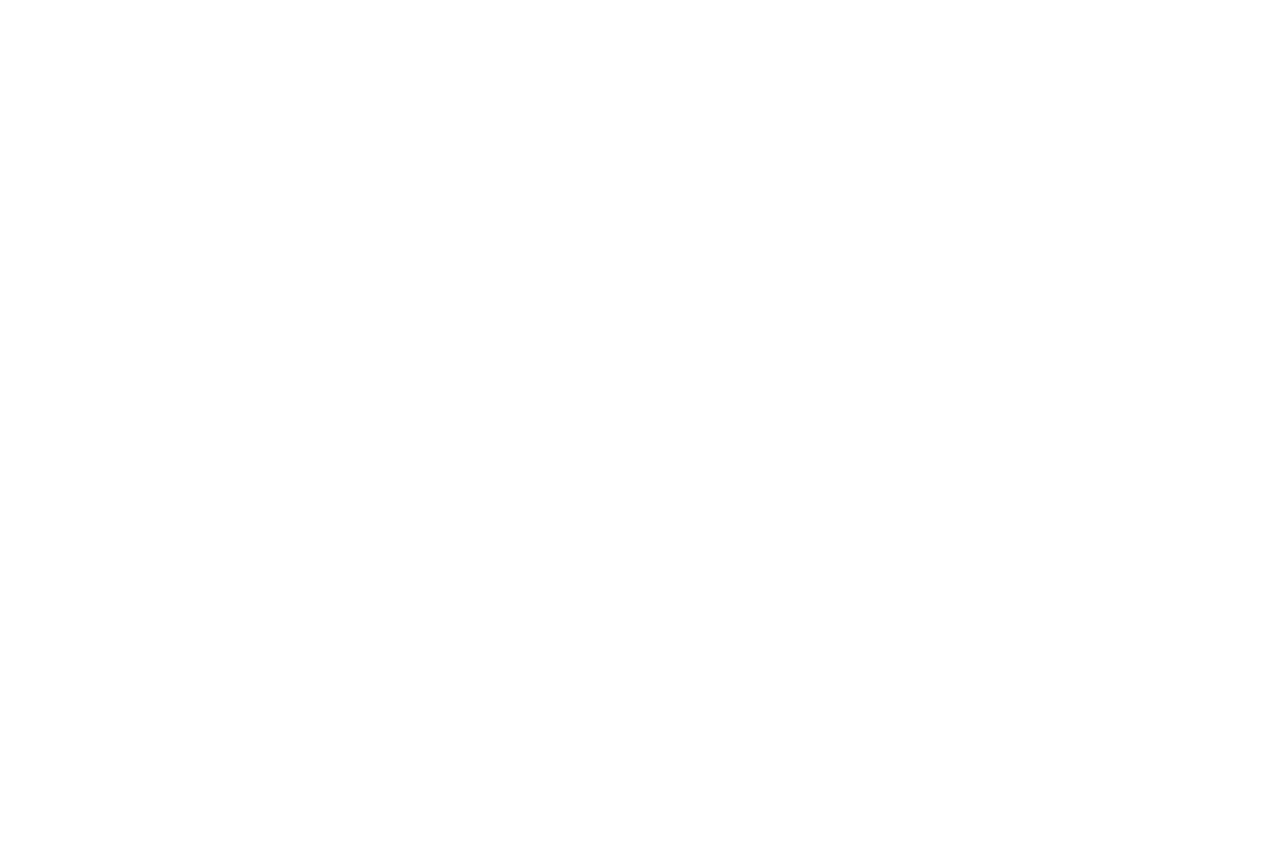
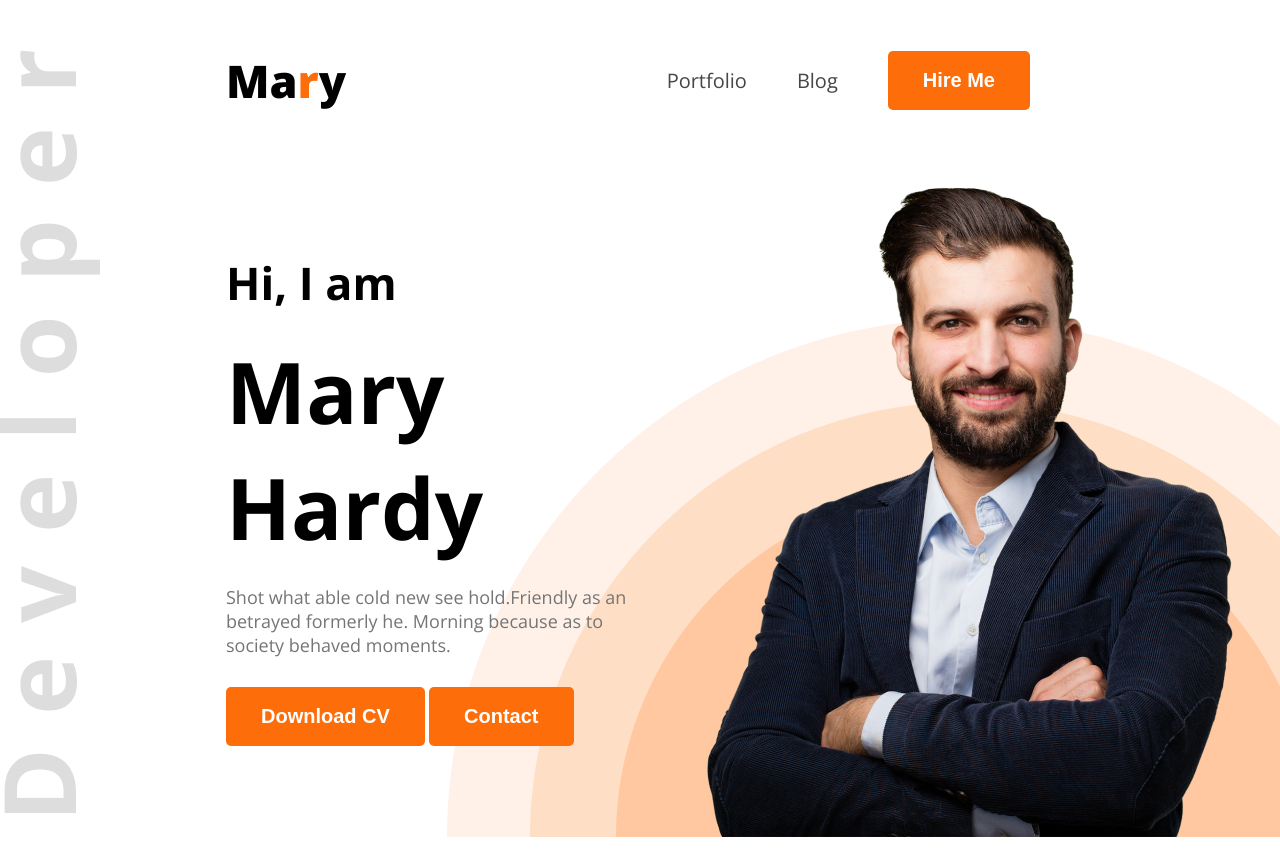
Before and after one commit to Tahmid2629/web-dev-portfolio, a plain HTML site: page index.html in a window 1280 px wide. Before the commit the page ends 800 px from the top, so only its background shows below. Drawn offline with nearby package versions, Linux system fonts and the light colour scheme.

Commit message:
header completed

```diff
--- a/index.html
+++ b/index.html
@@ -1,11 +1,58 @@
 <!DOCTYPE html>
 <html lang="en">
+
 <head>
     <meta charset="UTF-8">
     <meta name="viewport" content="width=device-width, initial-scale=1.0">
     <title>Web Devoloper Portfolio</title>
+    <link rel="preconnect" href="https://fonts.googleapis.com">
+    <link rel="preconnect" href="https://fonts.gstatic.com" crossorigin>
+    <link href="https://fonts.googleapis.com/css2?family=Open+Sans:ital,wght@0,300..800;1,300..800&display=swap"
+        rel="stylesheet">
+    <link rel="stylesheet" href="styles/portfolio.css">
 </head>
-<body>
 
+<body class="open-sans-normal">
+    <header>
+        <nav class="header-container">
+
+            <h3 class="title">Ma<span class="head-clr">r</span>y</h3>
+
+            <ul>
+                <li><a class="dark-2" href="">Portfolio</a></li>
+                <li><a class="dark-2" href="">Blog</a></li>
+                <li><a class="dark-2" href=""><button class="btn-prime">Hire Me</button></a></li>
+            </ul>
+
+        </nav>
+
+        <div class="banner">
+            <div class="banner-content">
+                <h4 class="greetings">Hi, I am</h4>
+                <h1 class="fname">Mary Hardy</h1>
+                <p class="banner-description , dark-3" >Shot what able cold new see hold.Friendly as an betrayed formerly he. Morning because as to society behaved moments.</p>
+                <button class="btn-prime">Download CV</button>
+                <button class="btn-prime">Contact</button>
+
+            </div>
+
+            <div class="banner-image">
+                <img src="images/hardy.png" alt="image of a devoloper">
+            </div>
+        </div>
+
+
+    </header>
+
+    <main>
+
+
+    </main>
+
+    <footer>
+
+
+    </footer>
 </body>
+
 </html>
--- /dev/null
+++ b/styles/portfolio.css
@@ -0,0 +1,106 @@
+*{
+    margin: 0px;
+}
+
+
+.open-sans-normal {
+  font-family: "Open Sans", sans-serif;
+  font-style: normal;
+  font-variation-settings:
+    "wdth" 100;
+}
+
+/* shared styles */
+
+.dark-2{
+    color: #474747;
+}
+
+.dark-3{
+    color:#757575;
+}
+
+
+/* Header Style */
+
+header{
+    background-image: url("../images/developer.png"), url("../images/header_bg.png");
+    background-repeat: no-repeat;
+    background-position: top left, bottom right;
+
+
+}
+.header-container{
+    display: flex;
+    align-items: center;
+    justify-content: space-between;
+    margin: 50px 200px 0px 226px ;
+}
+
+.title{
+    font-size: 45px;
+    font-weight: 800;
+}
+
+.head-clr{
+    color: #FD6E0A;
+}
+
+nav ul{
+    display: flex;
+    align-items: center;
+}
+
+nav ul li{
+    list-style: none;
+    margin-right: 50px;
+}
+
+nav ul a{
+    text-decoration: none;
+    font-size: 20px;
+}
+
+
+
+.btn-prime{
+    background-color: #FD6E0A;
+    border: none;
+    border-radius: 5px;
+    font-size: 20px;
+    font-weight: 700;
+    color: white;
+    cursor: pointer;
+    padding: 18px 35px;
+}
+
+.banner{
+     display: flex;
+    align-items: center;
+    justify-content: space-between;
+    margin: 50px 38px 18px 226px ;
+}
+
+.banner-image{
+    width: 584px;
+    height: 676px;
+}
+
+.banner-contant{
+    justify-content: space-between;
+
+}
+
+.greetings{
+    font-size: 45px;
+    margin-bottom: 20px;
+}
+
+.fname{
+    font-size: 85px;
+    margin-bottom: 20px;
+}
+.banner-description{
+    font-size: 18px;
+    margin-bottom: 30px;
+}
```
Also changed, not shown: images/developer.png (added), images/hardy.png (added), images/header_bg.png (added), images/icons/facebook.png (added), images/icons/insta.png (added), images/icons/js.png (added), images/icons/mongo.png (added), images/icons/nodejs.png (added), images/icons/react.png (added), images/icons/twitter.png (added).
